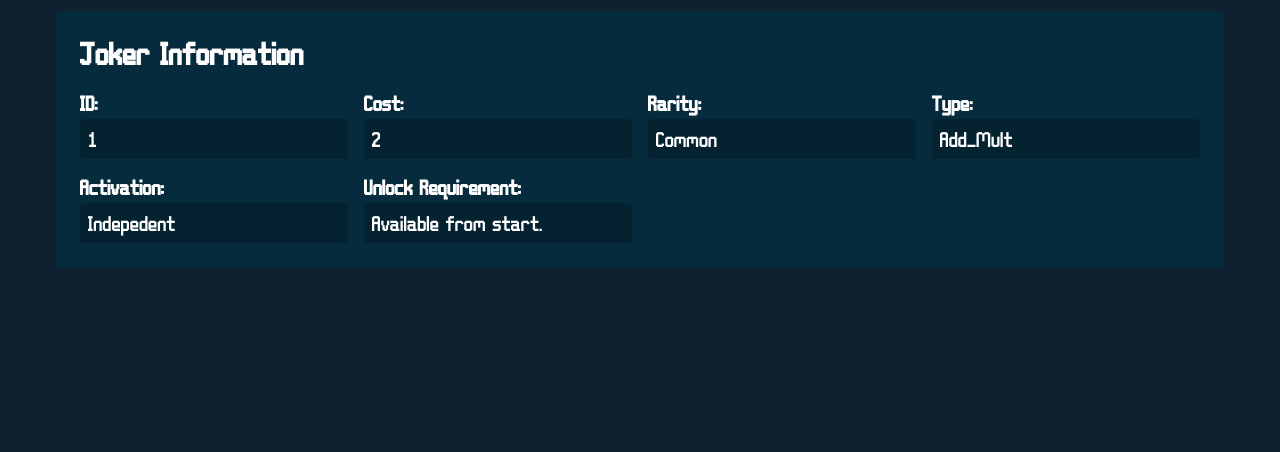
After one commit to thesoakedfox/12DTP-Balatro, a Flask app: page /joker/1 in a window 1280 px wide. The commit adds this page. Shown: the part 348-800 px from the top of the page. Run offline with Flask 3, Linux system fonts and the light colour scheme; data comes from the database, SQL or seed files in the repository.

Commit message:
added individual joker page, and backbutton

```diff
--- a/app/app.py
+++ b/app/app.py
@@ -2,17 +2,22 @@ from flask import Flask, render_template, request
 import sqlite3
 
 app = Flask(__name__)
+
 
 def get_db_connection():
     conn = sqlite3.connect('D:/12DTP-Balatro/app/balatro.db')
     conn.row_factory = sqlite3.Row
     return conn
 
+
 @app.route('/')
 def home():
     return render_template('home.html')
 
+
 @app.route('/jokers')
+
+
 def jokers():
     # Get sorting parameters from request
     sort_by = request.args.get('sort_by', 'id')
@@ -52,7 +57,9 @@ def jokers():
     conn = get_db_connection()
     try:
         # Get filter options for the dropdowns
-        rarities = conn.execute('SELECT id, rarity_name FROM Rarity ORDER BY id').fetchall()
+        rarities = conn.execute(
+            'SELECT id, rarity_name FROM Rarity ORDER BY id'
+        ).fetchall()
         types = conn.execute('SELECT id, type_name FROM Type ORDER BY id').fetchall()
         activations = conn.execute('SELECT id, activation_name FROM Activation ORDER BY id').fetchall()
 
@@ -121,6 +128,45 @@ def jokers():
                           activation_filter=activation_filter,
                           search_query=search_query)
 
+@app.route('/joker/<int:joker_id>')
+def joker_detail(joker_id):
+    """Display details for a specific joker"""
+    conn = get_db_connection()
+    try:
+        # Get the specific joker
+        joker = conn.execute('''
+            SELECT
+                j.id,
+                j.name,
+                j.cost,
+                j.unlock_req,
+                r.rarity_name,
+                r.id as rarity_id,
+                t.type_name,
+                t.id as type_id,
+                a.activation_name,
+                a.id as activation_id,
+                j.sprite
+            FROM Joker j
+            JOIN Rarity r ON j.rarity_id = r.id
+            JOIN Type t ON j.type_id = t.id
+            JOIN Activation a ON j.activation_id = a.id
+            WHERE j.id = ?
+        ''', (joker_id,)).fetchone()
+
+        if joker is None:
+            # Return 404 if joker not found
+            return render_template('404.html'), 404
+
+    except Exception as e:
+        # Handle database errors
+        joker = None
+        print(f"Database error: {e}")
+    finally:
+        conn.close()
+
+    return render_template('joker_detail.html', joker=joker)
+
 # Custom 404 error handler
 @app.errorhandler(404)
 def page_not_found(e):
--- a/app/static/style.css
+++ b/app/static/style.css
@@ -5,6 +5,11 @@
     --rich-black: #0F2130ff;
     --prussian-blue: #062B3Dff;
     --fire-engine-red: #CD2C19ff;
+    --common-gray: #a0a0a0;
+    --uncommon-green: #60d045;
+    --rare-blue: #4080ff;
+    --epic-purple: #c040ff;
+    --legendary-orange: #ff8000;
 }
 
 /* Custom Font */
@@ -21,7 +26,7 @@ body {
     background-color: var(--rich-black);
     color: white;
     margin: 0;
-    line-height: 1.5; /* Increase line height for better text visibility */
+    line-height: 1.5;
 }
 
 button, input, select, textarea {
@@ -33,7 +38,7 @@ button, input, select, textarea {
     text-rendering: optimizeLegibility;
     -webkit-font-smoothing: antialiased;
     -moz-osx-font-smoothing: grayscale;
-    -webkit-font-feature-settings: "liga" on; /* Enable ligatures if available */
+    -webkit-font-feature-settings: "liga" on;
 }
 
 .container {
@@ -243,6 +245,194 @@ nav a:hover {
     line-height: 1.4;
 }
 
+/* Sprite link styles */
+.sprite-link {
+    display: block;
+    width: 100%;
+    height: 100%;
+    text-decoration: none;
+}
+
+.sprite-image {
+    max-width: 100px;
+    max-height: 140px;
+    display: block;
+    margin: 0 auto;
+    transition: transform 0.2s ease;
+}
+
+.sprite-link:hover .sprite-image {
+    transform: scale(1.05);
+}
+
+.name-link {
+    color: var(--blue-ncs);
+    text-decoration: none;
+    font-weight: bold;
+}
+
+.name-link:hover {
+    text-decoration: underline;
+}
+
+.no-sprite {
+    color: #888;
+    font-style: italic;
+}
+
+/* Joker Detail Page */
+.joker-detail-container {
+    padding: 1rem;
+}
+
+.back-link {
+    display: inline-block;
+    margin-bottom: 1rem;
+    color: var(--blue-ncs);
+    text-decoration: none;
+    font-weight: bold;
+}
+
+.back-link:hover {
+    text-decoration: underline;
+}
+
+.joker-header {
+    display: flex;
+    gap: 2rem;
+    margin-bottom: 2rem;
+    padding-bottom: 2rem;
+    border-bottom: 1px solid var(--prussian-blue);
+}
+
+.joker-sprite-container {
+    flex: 0 0 auto;
+}
+
+.joker-sprite {
+    max-width: 200px;
+    max-height: 300px;
+    display: block;
+}
+
+.no-sprite-detail {
+    width: 200px;
+    height: 300px;
+    display: flex;
+    align-items: center;
+    justify-content: center;
+    background-color: var(--prussian-blue);
+    border: 1px solid var(--blue-ncs);
+    border-radius: 5px;
+    color: #888;
+}
+
+.joker-title h1 {
+    margin-top: 0;
+    margin-bottom: 1rem;
+}
+
+.joker-meta {
+    display: flex;
+    gap: 1rem;
+    flex-wrap: wrap;
+}
+
+.rarity {
+    padding: 0.25rem 0.5rem;
+    border-radius: 3px;
+    font-weight: bold;
+}
+
+.rarity.common {
+    background-color: var(--common-gray);
+    color: black;
+}
+
+.rarity.uncommon {
+    background-color: var(--uncommon-green);
+    color: black;
+}
+
+.rarity.rare {
+    background-color: var(--rare-blue);
+    color: white;
+}
+
+.rarity.epic {
+    background-color: var(--epic-purple);
+    color: white;
+}
+
+.rarity.legendary {
+    background-color: var(--legendary-orange);
+    color: black;
+}
+
+.type, .activation {
+    padding: 0.25rem 0.5rem;
+    background-color: var(--prussian-blue);
+    border-radius: 3px;
+}
+
+.detail-card {
+    background-color: var(--prussian-blue);
+    border-radius: 5px;
+    padding: 1.5rem;
+    margin-bottom: 1.5rem;
+}
+
+.detail-card h2 {
+    margin-top: 0;
+}
+
+.detail-grid {
+    display: grid;
+    grid-template-columns: repeat(auto-fill, minmax(250px, 1fr));
+    gap: 1rem;
+}
+
+.detail-item {
+    display: flex;
+    flex-direction: column;
+}
+
+.detail-label {
+    font-weight: bold;
+    margin-bottom: 0.25rem;
+}
+
+.detail-value {
+    padding: 0.5rem;
+    background-color: rgba(0, 0, 0, 0.2);
+    border-radius: 3px;
+}
+
+.joker-description {
+    line-height: 1.6;
+}
+
+.error-message {
+    text-align: center;
+    padding: 2rem;
+    background-color: var(--prussian-blue);
+    border-radius: 5px;
+}
+
+.error-message h2 {
+    margin-top: 0;
+}
+
+.error-message a {
+    color: var(--blue-ncs);
+    text-decoration: none;
+    font-weight: bold;
+}
+
+.error-message a:hover {
+    text-decoration: underline;
+}
+
 /* Responsive design for smaller screens */
 @media (max-width: 768px) {
     .controls-container {
--- /dev/null
+++ b/app/templates/joker_detail.html
@@ -0,0 +1,64 @@
+{% extends "layouts.html" %}
+{% block content %}
+<div class="joker-detail-container">
+    <a href="{{ url_for('jokers') }}" class="back-link">← Back to All Jokers</a>
+
+    {% if joker %}
+    <div class="joker-header">
+        <div class="joker-sprite-container">
+            {% if joker.sprite %}
+                <img src="{{ url_for('static', filename='sprites/' + joker.sprite) }}" alt="{{ joker.name }}" class="joker-sprite">
+            {% else %}
+                <div class="no-sprite">No Image Available</div>
+            {% endif %}
+        </div>
+        <div class="joker-title">
+            <h1>{{ joker.name }}</h1>
+            <div class="joker-meta">
+                <span class="rarity {{ joker.rarity_name.lower().replace(' ', '-') }}">{{ joker.rarity_name }}</span>
+                <span class="type">{{ joker.type_name }}</span>
+                <span class="activation">{{ joker.activation_name }}</span>
+            </div>
+        </div>
+    </div>
+
+    <div class="joker-details">
+        <div class="detail-card">
+            <h2>Joker Information</h2>
+            <div class="detail-grid">
+                <div class="detail-item">
+                    <span class="detail-label">ID:</span>
+                    <span class="detail-value">{{ joker.id }}</span>
+                </div>
+                <div class="detail-item">
+                    <span class="detail-label">Cost:</span>
+                    <span class="detail-value">{{ joker.cost }}</span>
+                </div>
+                <div class="detail-item">
+                    <span class="detail-label">Rarity:</span>
+                    <span class="detail-value">{{ joker.rarity_name }}</span>
+                </div>
+                <div class="detail-item">
+                    <span class="detail-label">Type:</span>
+                    <span class="detail-value">{{ joker.type_name }}</span>
+                </div>
+                <div class="detail-item">
+                    <span class="detail-label">Activation:</span>
+                    <span class="detail-value">{{ joker.activation_name }}</span>
+                </div>
+                <div class="detail-item">
+                    <span class="detail-label">Unlock Requirement:</span>
+                    <span class="detail-value">{{ joker.unlock_req }}</span>
+                </div>
+            </div>
+        </div>
+    </div>
+    {% else %}
+    <div class="error-message">
+        <h2>Joker Not Found</h2>
+        <p>Sorry, we couldn't find the joker you're looking for.</p>
+        <a href="{{ url_for('jokers') }}">Browse all jokers</a>
+    </div>
+    {% endif %}
+</div>
+{% endblock %}
```
Also changed, not shown: other parts of app/static/style.css (+50 -31 lines), app/templates/jokers.html (+10 -6 lines).
